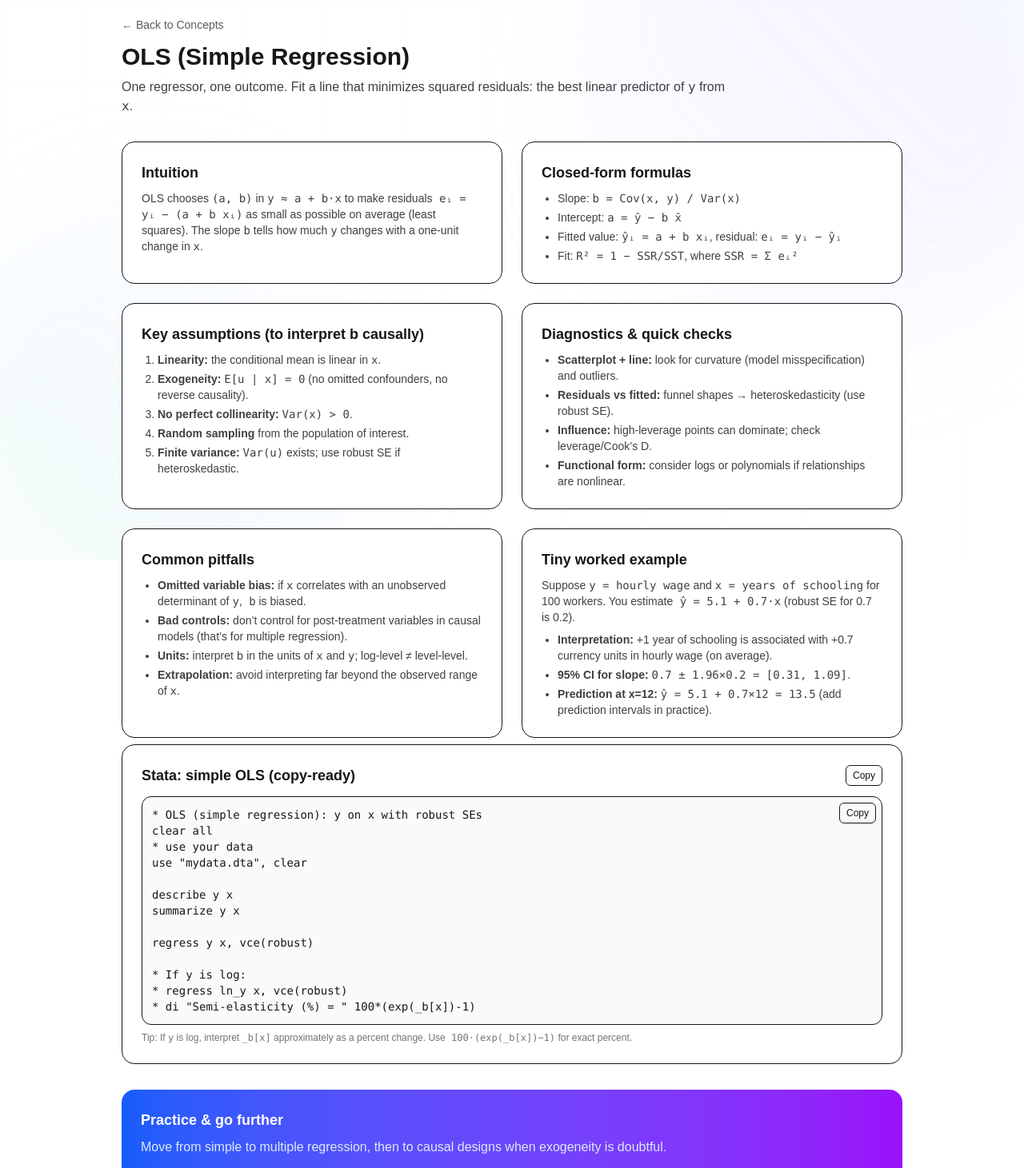
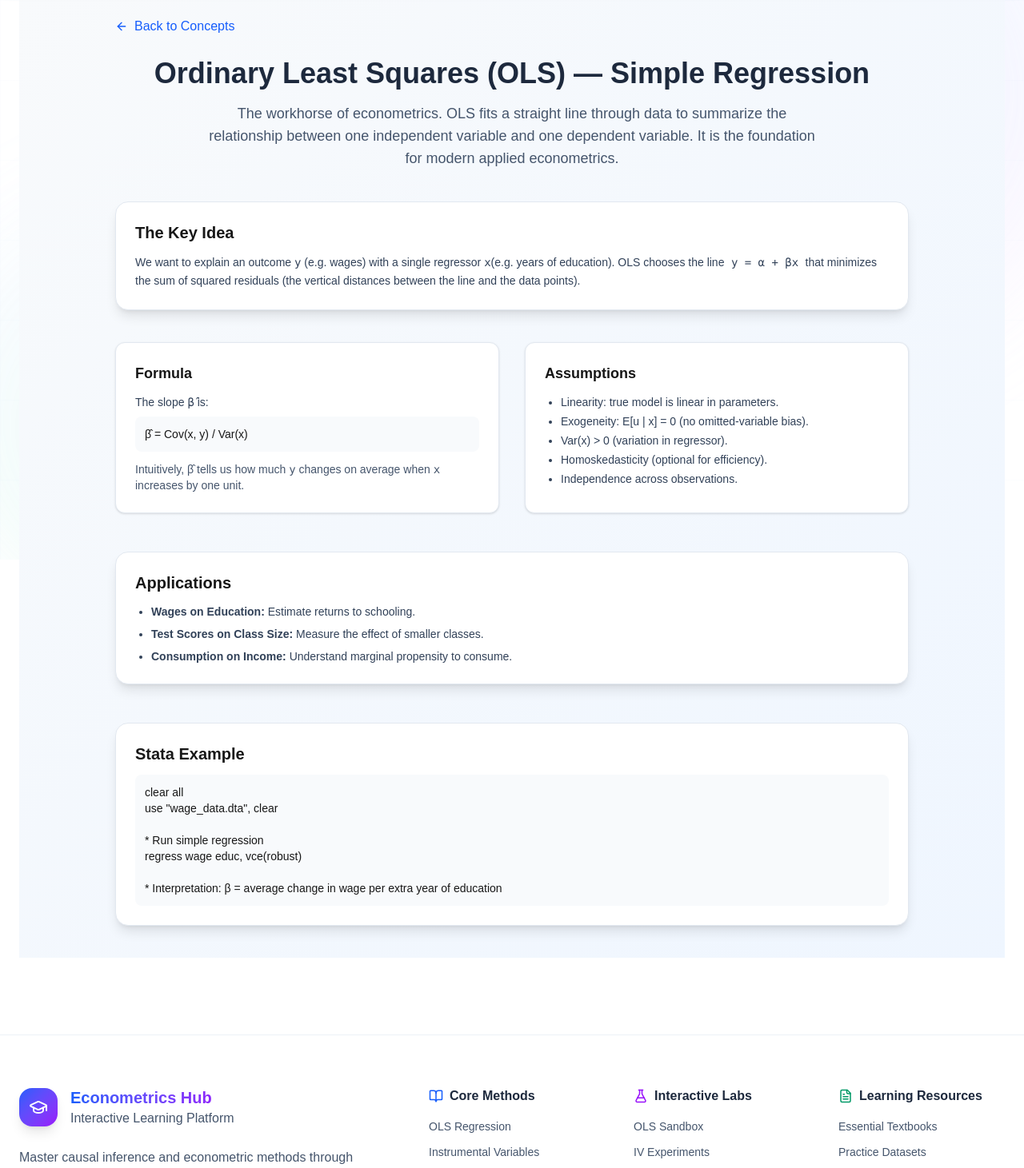
Before and after one commit to zhuoxiang-zhou/econ-site, a Next.js app: page /concepts/ols in a window 1280 px wide. Shown: the part 100-1561 px from the top of the page at 80% size. Built offline with nearby package versions, Linux system fonts and the light colour scheme.

Commit message:
Update OLS Lab

```diff
--- a/src/app/concepts/ols/page.tsx
+++ b/src/app/concepts/ols/page.tsx
@@ -1,204 +1,133 @@
 "use client";
 
 import Link from "next/link";
-import { useState } from "react";
-import { Copy } from "lucide-react";
+import { motion } from "framer-motion";
+import { ArrowLeft } from "lucide-react";
 
-function CopyButton({ text }: { text: string }) {
-  const [copied, setCopied] = useState(false);
+export default function OLSConceptCard() {
   return (
-    <button
-      onClick={async () => {
-        await navigator.clipboard.writeText(text);
-        setCopied(true);
-        setTimeout(() => setCopied(false), 1200);
-      }}
-      className="text-xs px-2 py-1 border rounded-md hover:shadow transition"
-      aria-label="Copy to clipboard"
-    >
-      {copied ? "Copied!" : "Copy"}
-    </button>
-  );
-}
+    <div className="min-h-screen bg-gradient-to-br from-slate-50 to-blue-50">
+      <div className="max-w-5xl mx-auto px-4 py-10">
 
-function CodeBlock({ code }: { code: string }) {
-  return (
-    <div className="relative">
-      <pre className="text-sm overflow-x-auto bg-neutral-50 border rounded-xl p-3">
-        <code>{code}</code>
-      </pre>
-      <div className="absolute right-2 top-2">
-        <CopyButton text={code} />
+        {/* Back link */}
+        <motion.div
+          initial={{ y: -15, opacity: 0 }}
+          animate={{ y: 0, opacity: 1 }}
+          className="mb-6"
+        >
+          <Link
+            href="/concepts"
+            className="inline-flex items-center gap-2 text-blue-600 hover:text-blue-700 font-medium"
+          >
+            <ArrowLeft size={16} />
+            Back to Concepts
+          </Link>
+        </motion.div>
+
+        {/* Title + Intro */}
+        <motion.div
+          initial={{ y: 20, opacity: 0 }}
+          animate={{ y: 0, opacity: 1 }}
+          transition={{ duration: 0.5 }}
+          className="mb-10 text-center"
+        >
+          <h1 className="text-3xl md:text-4xl font-bold text-slate-800 mb-4">
+            Ordinary Least Squares (OLS) — Simple Regression
+          </h1>
+          <p className="text-lg text-slate-600 max-w-3xl mx-auto">
+            The workhorse of econometrics. OLS fits a straight line through data to summarize the relationship
+            between one independent variable and one dependent variable. It is the foundation for modern applied econometrics.
+          </p>
+        </motion.div>
+
+        {/* Key idea card */}
+        <motion.div
+          initial={{ y: 25, opacity: 0 }}
+          animate={{ y: 0, opacity: 1 }}
+          transition={{ duration: 0.6 }}
+          className="bg-white rounded-2xl border border-slate-200 shadow-lg p-6 mb-10"
+        >
+          <h2 className="text-xl font-semibold mb-3">The Key Idea</h2>
+          <p className="text-slate-700 text-sm leading-relaxed">
+            We want to explain an outcome <code>y</code> (e.g. wages) with a single regressor <code>x</code>
+            (e.g. years of education). OLS chooses the line
+            <code> y = α + βx </code> that minimizes the sum of squared residuals (the vertical distances between the line and the data points).
+          </p>
+        </motion.div>
+
+        {/* Formula + intuition */}
+        <div className="grid md:grid-cols-2 gap-8 mb-12">
+          <motion.div
+            initial={{ x: -30, opacity: 0 }}
+            animate={{ x: 0, opacity: 1 }}
+            transition={{ duration: 0.6 }}
+            className="bg-white rounded-xl border border-slate-200 shadow p-6"
+          >
+            <h3 className="text-lg font-semibold mb-3">Formula</h3>
+            <p className="text-sm text-slate-700 mb-2">
+              The slope <code>β̂</code> is:
+            </p>
+            <pre className="bg-slate-50 rounded-lg p-3 text-sm font-mono overflow-x-auto">
+              β̂ = Cov(x, y) / Var(x)
+            </pre>
+            <p className="text-sm text-slate-600 mt-3">
+              Intuitively, β̂ tells us how much <code>y</code> changes on average when <code>x</code> increases by one unit.
+            </p>
+          </motion.div>
+
+          <motion.div
+            initial={{ x: 30, opacity: 0 }}
+            animate={{ x: 0, opacity: 1 }}
+            transition={{ duration: 0.6 }}
+            className="bg-white rounded-xl border border-slate-200 shadow p-6"
+          >
+            <h3 className="text-lg font-semibold mb-3">Assumptions</h3>
+            <ul className="list-disc pl-5 text-sm text-slate-700 space-y-1">
+              <li>Linearity: true model is linear in parameters.</li>
+              <li>Exogeneity: E[u | x] = 0 (no omitted-variable bias).</li>
+              <li>Var(x) &gt; 0 (variation in regressor).</li>
+              <li>Homoskedasticity (optional for efficiency).</li>
+              <li>Independence across observations.</li>
+            </ul>
+          </motion.div>
+        </div>
+
+        {/* Applications */}
+        <motion.div
+          initial={{ y: 30, opacity: 0 }}
+          animate={{ y: 0, opacity: 1 }}
+          transition={{ duration: 0.6 }}
+          className="bg-white rounded-2xl border border-slate-200 shadow-lg p-6 mb-12"
+        >
+          <h2 className="text-xl font-semibold mb-3">Applications</h2>
+          <ul className="list-disc pl-5 text-sm text-slate-700 space-y-2">
+            <li><strong>Wages on Education:</strong> Estimate returns to schooling.</li>
+            <li><strong>Test Scores on Class Size:</strong> Measure the effect of smaller classes.</li>
+            <li><strong>Consumption on Income:</strong> Understand marginal propensity to consume.</li>
+          </ul>
+        </motion.div>
+
+        {/* Stata example */}
+        <motion.div
+          initial={{ y: 30, opacity: 0 }}
+          animate={{ y: 0, opacity: 1 }}
+          transition={{ duration: 0.7 }}
+          className="bg-white rounded-2xl border border-slate-200 shadow-lg p-6"
+        >
+          <h2 className="text-xl font-semibold mb-3">Stata Example</h2>
+          <pre className="bg-slate-50 rounded-lg p-3 text-sm font-mono overflow-x-auto">
+            {`clear all
+use "wage_data.dta", clear
+
+* Run simple regression
+regress wage educ, vce(robust)
+
+* Interpretation: β = average change in wage per extra year of education
+`}
+          </pre>
+        </motion.div>
+
       </div>
     </div>
   );
 }
-
-const stataSnippet = `* OLS (simple regression): y on x with robust SEs
-clear all
-* use your data
-use "mydata.dta", clear
-
-describe y x
-summarize y x
-
-regress y x, vce(robust)
-
-* If y is log:
-* regress ln_y x, vce(robust)
-* di "Semi-elasticity (%) = " 100*(exp(_b[x])-1)`;
-
-export default function OLS_SimpleConcept() {
-  return (
-    <main className="max-w-5xl mx-auto px-6 py-10">
-      {/* Breadcrumb */}
-      <div className="text-sm mb-3">
-        <Link href="/concepts" className="opacity-70 hover:opacity-100">← Back to Concepts</Link>
-      </div>
-
-      {/* Title */}
-      <h1 className="text-3xl font-semibold">OLS (Simple Regression)</h1>
-      <p className="text-neutral-700 mt-2 max-w-3xl">
-        One regressor, one outcome. Fit a line that minimizes squared residuals:
-        the best linear predictor of <code>y</code> from <code>x</code>.
-      </p>
-
-      {/* Grid of concept cards */}
-      <div className="grid lg:grid-cols-2 gap-6 mt-8">
-        {/* Intuition */}
-        <section className="bg-white border rounded-2xl p-6">
-          <h2 className="text-lg font-semibold mb-2">Intuition</h2>
-          <p className="text-sm text-neutral-700">
-            OLS chooses <code>(a, b)</code> in <code>y ≈ a + b·x</code> to make residuals
-            <code> eᵢ = yᵢ − (a + b xᵢ)</code> as small as possible on average (least squares).
-            The slope <code>b</code> tells how much <code>y</code> changes with a one-unit change in <code>x</code>.
-          </p>
-        </section>
-
-        {/* Closed-form */}
-        <section className="bg-white border rounded-2xl p-6">
-          <h2 className="text-lg font-semibold mb-2">Closed-form formulas</h2>
-          <ul className="text-sm text-neutral-700 list-disc pl-5 space-y-1">
-            <li>
-              Slope: <code>b = Cov(x, y) / Var(x)</code>
-            </li>
-            <li>
-              Intercept: <code>a = ȳ − b x̄</code>
-            </li>
-            <li>
-              Fitted value: <code>ŷᵢ = a + b xᵢ</code>, residual: <code>eᵢ = yᵢ − ŷᵢ</code>
-            </li>
-            <li>
-              Fit: <code>R² = 1 − SSR/SST</code>, where <code>SSR = Σ eᵢ²</code>
-            </li>
-          </ul>
-        </section>
-
-        {/* Assumptions */}
-        <section className="bg-white border rounded-2xl p-6">
-          <h2 className="text-lg font-semibold mb-2">Key assumptions (to interpret b causally)</h2>
-          <ol className="text-sm text-neutral-700 list-decimal pl-5 space-y-1">
-            <li><strong>Linearity:</strong> the conditional mean is linear in <code>x</code>.</li>
-            <li><strong>Exogeneity:</strong> <code>E[u | x] = 0</code> (no omitted confounders, no reverse causality).</li>
-            <li><strong>No perfect collinearity:</strong> <code>Var(x) &gt; 0</code>.</li>
-            <li><strong>Random sampling</strong> from the population of interest.</li>
-            <li><strong>Finite variance:</strong> <code>Var(u)</code> exists; use robust SE if heteroskedastic.</li>
-          </ol>
-        </section>
-
-        {/* Diagnostics */}
-        <section className="bg-white border rounded-2xl p-6">
-          <h2 className="text-lg font-semibold mb-2">Diagnostics & quick checks</h2>
-          <ul className="text-sm text-neutral-700 list-disc pl-5 space-y-1">
-            <li>
-              <strong>Scatterplot + line:</strong> look for curvature (model misspecification) and outliers.
-            </li>
-            <li>
-              <strong>Residuals vs fitted:</strong> funnel shapes → heteroskedasticity (use robust SE).
-            </li>
-            <li>
-              <strong>Influence:</strong> high-leverage points can dominate; check leverage/Cook’s D.
-            </li>
-            <li>
-              <strong>Functional form:</strong> consider logs or polynomials if relationships are nonlinear.
-            </li>
-          </ul>
-        </section>
-
-        {/* Pitfalls */}
-        <section className="bg-white border rounded-2xl p-6">
-          <h2 className="text-lg font-semibold mb-2">Common pitfalls</h2>
-          <ul className="text-sm text-neutral-700 list-disc pl-5 space-y-1">
-            <li>
-              <strong>Omitted variable bias:</strong> if <code>x</code> correlates with an unobserved determinant of <code>y</code>,
-              <code> b</code> is biased.
-            </li>
-            <li>
-              <strong>Bad controls:</strong> don’t control for post-treatment variables in causal models (that’s for multiple regression).
-            </li>
-            <li>
-              <strong>Units:</strong> interpret <code>b</code> in the units of <code>x</code> and <code>y</code>; log-level ≠ level-level.
-            </li>
-            <li>
-              <strong>Extrapolation:</strong> avoid interpreting far beyond the observed range of <code>x</code>.
-            </li>
-          </ul>
-        </section>
-
-        {/* Worked example */}
-        <section className="bg-white border rounded-2xl p-6">
-          <h2 className="text-lg font-semibold mb-2">Tiny worked example</h2>
-          <p className="text-sm text-neutral-700 mb-2">
-            Suppose <code>y = hourly wage</code> and <code>x = years of schooling</code> for 100 workers. You estimate
-            <code> ŷ = 5.1 + 0.7·x</code> (robust SE for 0.7 is 0.2).
-          </p>
-          <ul className="text-sm text-neutral-700 list-disc pl-5 space-y-1">
-            <li>
-              <strong>Interpretation:</strong> +1 year of schooling is associated with +0.7 currency units in hourly wage (on average).
-            </li>
-            <li>
-              <strong>95% CI for slope:</strong> <code>0.7 ± 1.96×0.2 = [0.31, 1.09]</code>.
-            </li>
-            <li>
-              <strong>Prediction at x=12:</strong> <code>ŷ = 5.1 + 0.7×12 = 13.5</code> (add prediction intervals in practice).
-            </li>
-          </ul>
-        </section>
-      </div>
-
-      {/* Stata block */}
-      <section className="bg-white border rounded-2xl p-6 mt-2">
-        <div className="flex items-center justify-between">
-          <h2 className="text-lg font-semibold">Stata: simple OLS (copy-ready)</h2>
-          <CopyButton text={stataSnippet} />
-        </div>
-        <div className="mt-3">
-          <CodeBlock code={stataSnippet} />
-        </div>
-        <p className="text-xs text-neutral-500 mt-2">
-          Tip: If <code>y</code> is log, interpret <code>_b[x]</code> approximately as a percent change. Use
-          <code> 100·(exp(_b[x])−1)</code> for exact percent.
-        </p>
-      </section>
-
-      {/* Next steps */}
-      <section className="mt-8 bg-gradient-to-r from-blue-600 to-purple-600 rounded-2xl p-6 text-white">
-        <h2 className="text-lg font-semibold mb-2">Practice & go further</h2>
-        <p className="text-blue-100 mb-4">
-          Move from simple to multiple regression, then to causal designs when exogeneity is doubtful.
-        </p>
-        <div className="flex flex-col sm:flex-row gap-3">
-          <Link href="/labs/ols" className="px-5 py-2 bg-white text-blue-700 rounded-lg font-semibold hover:bg-blue-50">
-            Try the OLS Lab
-          </Link>
-          <Link href="/labs/iv" className="px-5 py-2 bg-white text-blue-700 rounded-lg font-semibold hover:bg-blue-50">
-            Explore Instrumental Variables
-          </Link>
-          <Link href="/labs/did" className="px-5 py-2 border-2 border-white/30 rounded-lg font-semibold hover:bg-white/10">
-            Learn Difference-in-Differences
-          </Link>
-        </div>
-      </section>
-    </main>
-  );
-}
```
